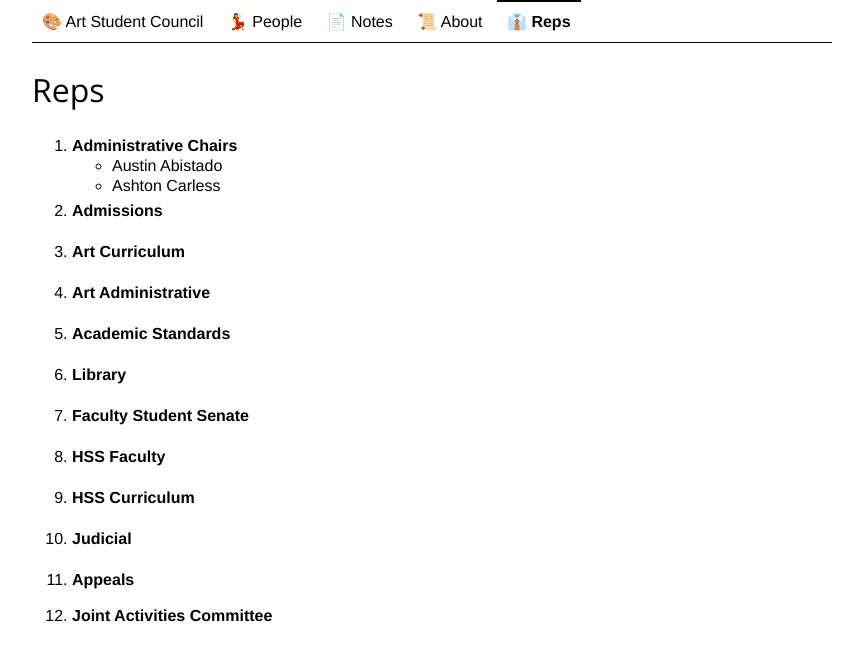
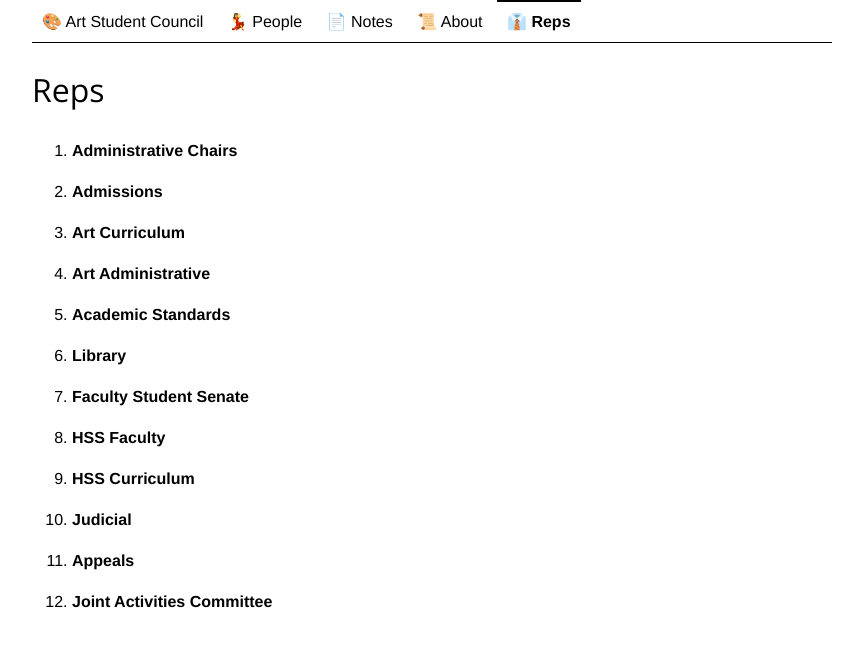
Before and after one commit to CooperASC/cooperasc.github.com, a Jekyll site: the page built from reps-index.md, in a window 1280 px wide. Shown: the top 661 px of the page, without its empty margins (208-1071 px from the left). Built offline with Jekyll 4.4.1, drawn with Linux system fonts in a browser that asks for light colours.

Commit message:
Update reps-index.md

```diff
--- a/reps-index.md
+++ b/reps-index.md
@@ -5,8 +5,6 @@ permalink: /reps/
 ---
 
 1. **Administrative Chairs**
-- Austin Abistado
-- Ashton Carless
 
 2. **Admissions**
 
```
